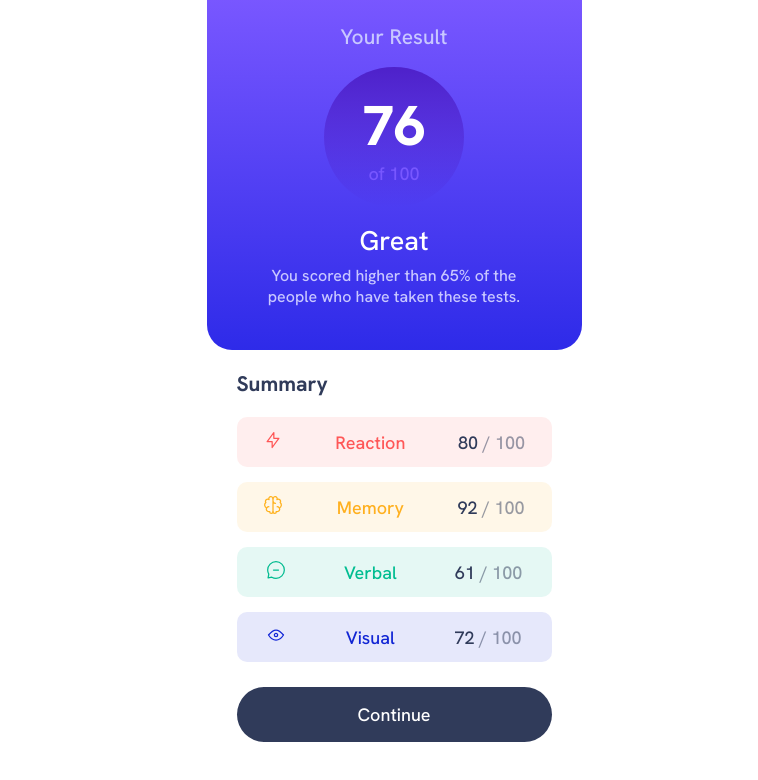
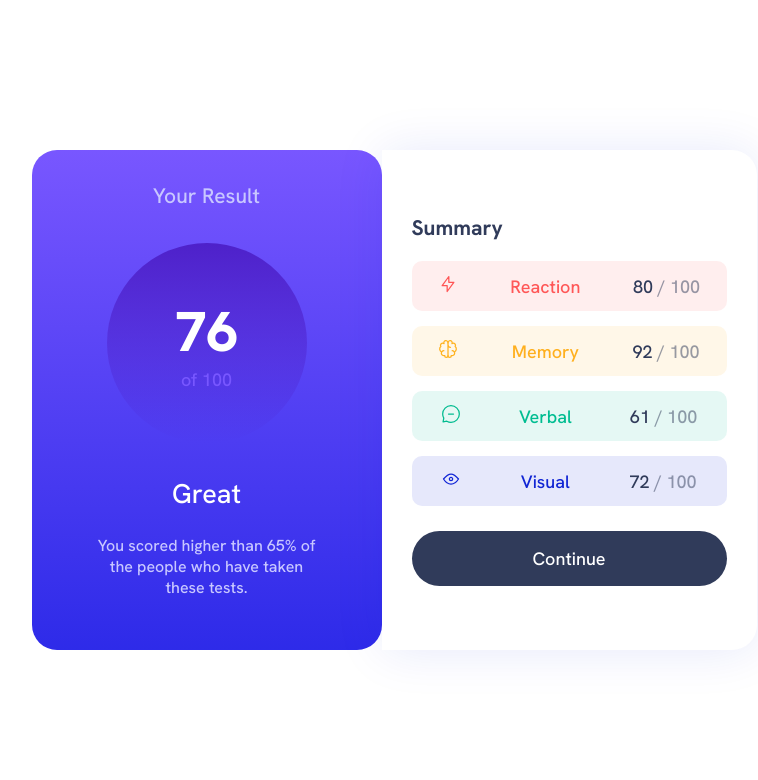
Before and after one commit to emilehiot/results-summary-component-frontend-mentor, a plain HTML site: page index.html in a window 1280 px wide. Shown: the whole page, without its empty margins (246-1004 px from the left). Drawn offline with Linux system fonts and the light colour scheme.

Commit message:
add media queries

```diff
--- a/assets/css/style.css
+++ b/assets/css/style.css
@@ -61,6 +61,14 @@ body {
   background-color: var(--neutral-dark-gray-blue);
   color: var(--neutral-white);
   margin-top: 25px;
+}
+
+.btn:hover {
+  background: linear-gradient(
+    to top,
+    var(--gradients-light-royal-blue),
+    var(--gradients-light-slate-blue)
+  );
 }
 
 /* div.card-result */
@@ -165,11 +173,38 @@ body {
   color: var(--primary-cobalt-blue);
 }
 
-/* footer */
-.attribution {
-  font-size: 11px;
-  text-align: center;
+/* media query */
+
+@media screen and (min-width: 735px) {
+  .content {
+    display: flex;
+    align-items: center;
+    justify-content: center;
+    margin: auto;
+    height: 100vh;
+  }
+
+  .result {
+    border-radius: 25px;
+    height: 500px;
+  }
+  .result > p {
+    width: 230px;
+  }
+
+  .circle {
+    width: 200px;
+    height: 200px;
+  }
+
+  .summary {
+    display: flex;
+    flex-direction: column;
+    justify-content: center;
+    /* margin: auto; */
+    height: 500px;
+    background-color: var(--neutral-white);
+    box-shadow: 1px 1px 50px var(--primary-cobalt-blue-opa);
+    border-radius: 0 25px 25px 0;
+  }
 }
-.attribution a {
-  color: hsl(228, 45%, 44%);
-}
--- a/index.html
+++ b/index.html
@@ -15,7 +15,7 @@
   </head>
   <body>
     <main>
-      <section>
+      <section class="content">
         <div class="result">
           <h3>Your Result</h3>
           <div class="circle"><span>76</span> of 100</div>
```
